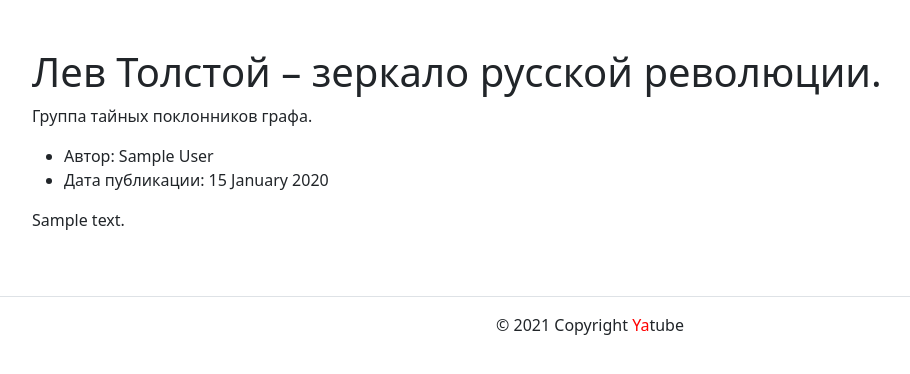
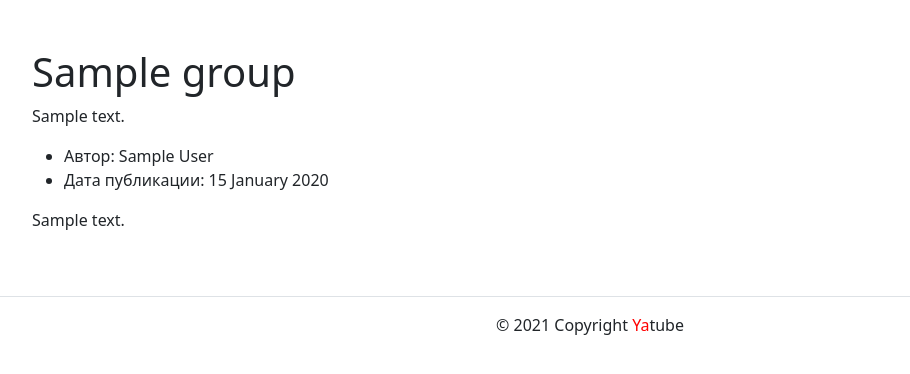
Before and after one commit to pavelboykov/yatube_project, a Django app: a page that uses yatube/templates/posts/group_list.html in a window 1280 px wide. Shown: the part 56-430 px from the top of the page, without its empty margins (50-960 px from the left). Run offline with Django 3.2, Linux system fonts and the light colour scheme; tables that the repository leaves empty hold one stand-in row (values such as "Sample post"); some libraries are stand-ins or nearby versions.

Commit message:
Исправлены замечания третьего ревью

```diff
--- a/yatube/posts/models.py
+++ b/yatube/posts/models.py
@@ -6,7 +6,7 @@ User = get_user_model()
 
 class Group(models.Model):
     title = models.CharField(max_length=200)
-    slug = models.SlugField(max_length=200, unique='True')
+    slug = models.SlugField(max_length=200, unique=True)
     description = models.TextField()
 
     def __str__(self):
@@ -25,6 +25,6 @@ class Post(models.Model):
         Group,
         blank=True,
         null=True,
-        on_delete=models.CASCADE,
-        related_name='group_posts',
+        on_delete=models.SET_NULL,
+        related_name='posts',
     )
--- a/yatube/posts/views.py
+++ b/yatube/posts/views.py
@@ -1,11 +1,11 @@
 from django.shortcuts import render, get_object_or_404
 from .models import Post, Group
 
-visible_elements = 10
+VISIBLE_ELEMENTS = 10
 
 
 def index(request):
-    posts = Post.objects.order_by('-pub_date')[:visible_elements]
+    posts = Post.objects.order_by('-pub_date')[:VISIBLE_ELEMENTS]
     title = 'Последние обновления на сайте'
     context = {
         'title': title,
@@ -16,8 +16,8 @@ def index(request):
 
 def group_posts(request, slug):
     group = get_object_or_404(Group, slug=slug)
-    posts = group.group_posts.all().order_by('-pub_date')[:visible_elements]
-    title = f'Записи сообщества {str(group)}'
+    posts = group.posts.all().order_by('-pub_date')[:VISIBLE_ELEMENTS]
+    title = f'Записи сообщества {group.title}'
     context = {
         'title': title,
         'group': group,
--- a/yatube/templates/posts/group_list.html
+++ b/yatube/templates/posts/group_list.html
@@ -2,9 +2,9 @@
 
 {% block content %}
   <div class="container py-5">
-    <h1>Лев Толстой – зеркало русской революции.</h1>
+    <h1>{{ group.title }}</h1>
     <p>
-      Группа тайных поклонников графа.
+      {{ group.description }}
     </p>
     <article>
       {% for post in posts %}
```
Also changed, not shown: yatube/posts/migrations/0003_auto_20220211_1000.py (added). Lines whose indentation alone changed are shown as unchanged.
